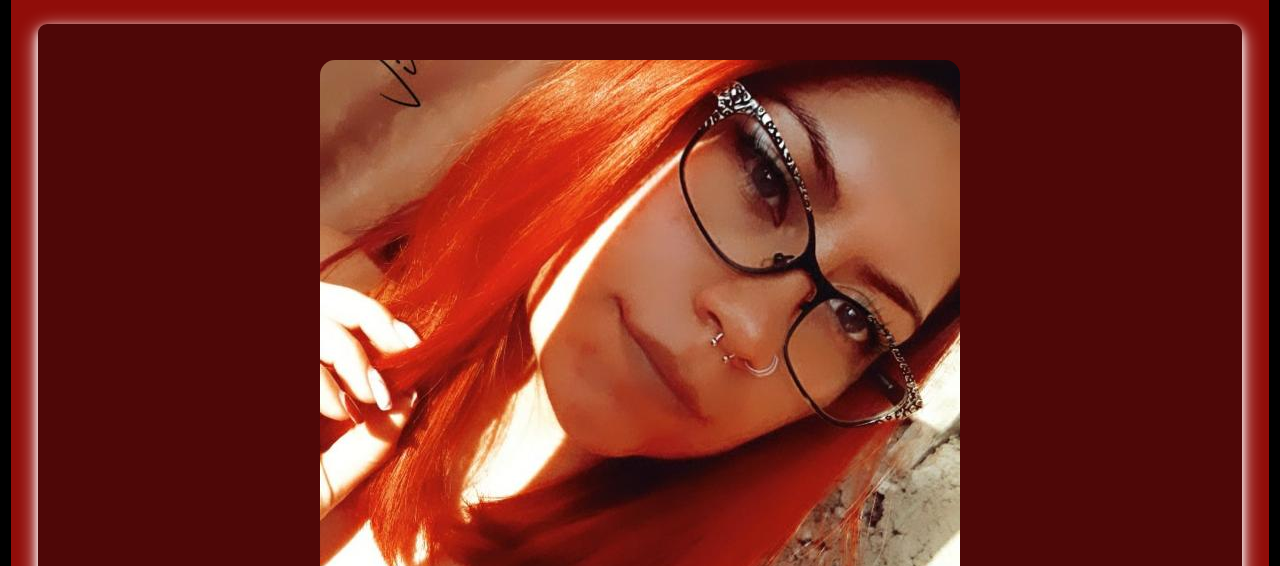
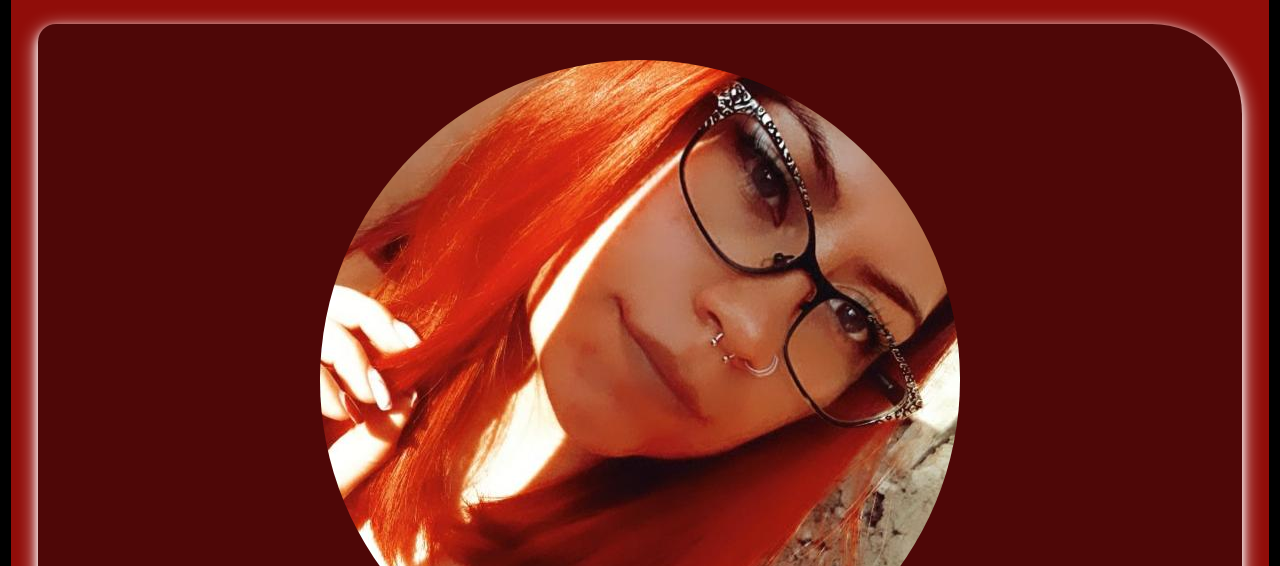
Before and after one commit to JuanPastenCastillo/ADA, a plain HTML site: page index.html in a window 1280 px wide. Shown: the part 386-952 px from the top of the page. Drawn offline with Linux system fonts and the light colour scheme.

Commit message:
AD: img and container of "imageSection" added border

```diff
--- a/css/main.css
+++ b/css/main.css
@@ -81,7 +81,7 @@ IMAGE SECTION
  /* border: red solid 1px; */
  max-width: 100%;
  max-height: 100%;
- border-radius:.5rem;
+ border-radius:1rem 5rem;
  margin:0px 1.5rem;
  background-color:var(--toContrast);
  box-shadow: 0 4px 8px 0 white, 0 6px 20px 0 white;
@@ -92,7 +92,7 @@ IMAGE SECTION
  max-width:55%;
  max-height:55%;
  margin-top:2rem;
- border-radius: 15px;
+ border-radius: 50%;
 }
 
 #imageSection p{
```
